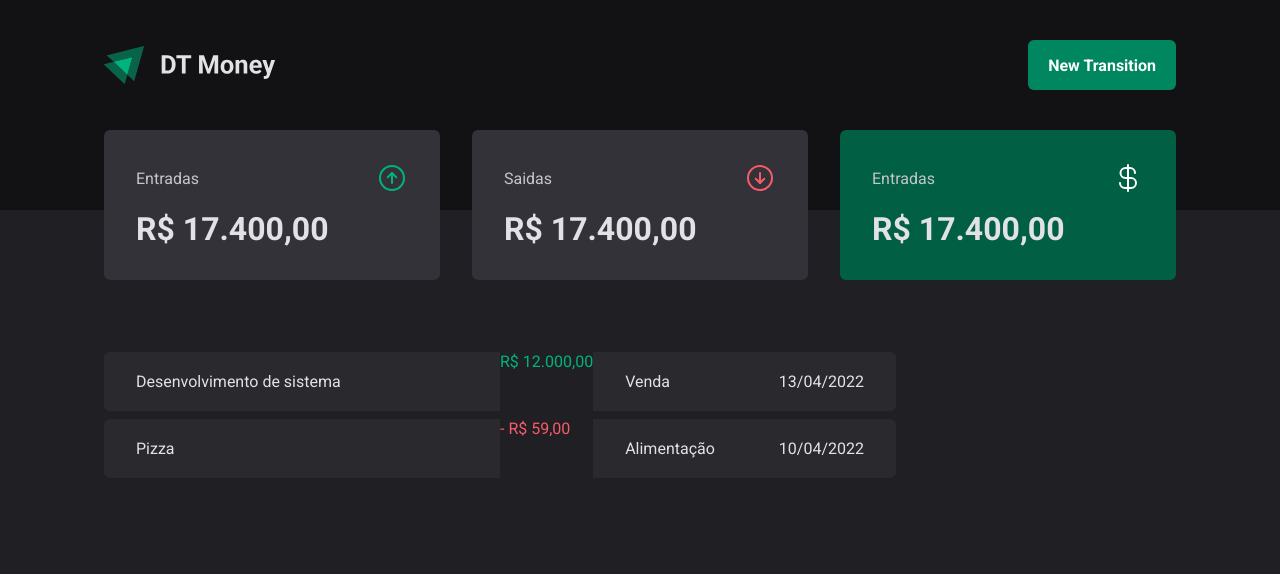
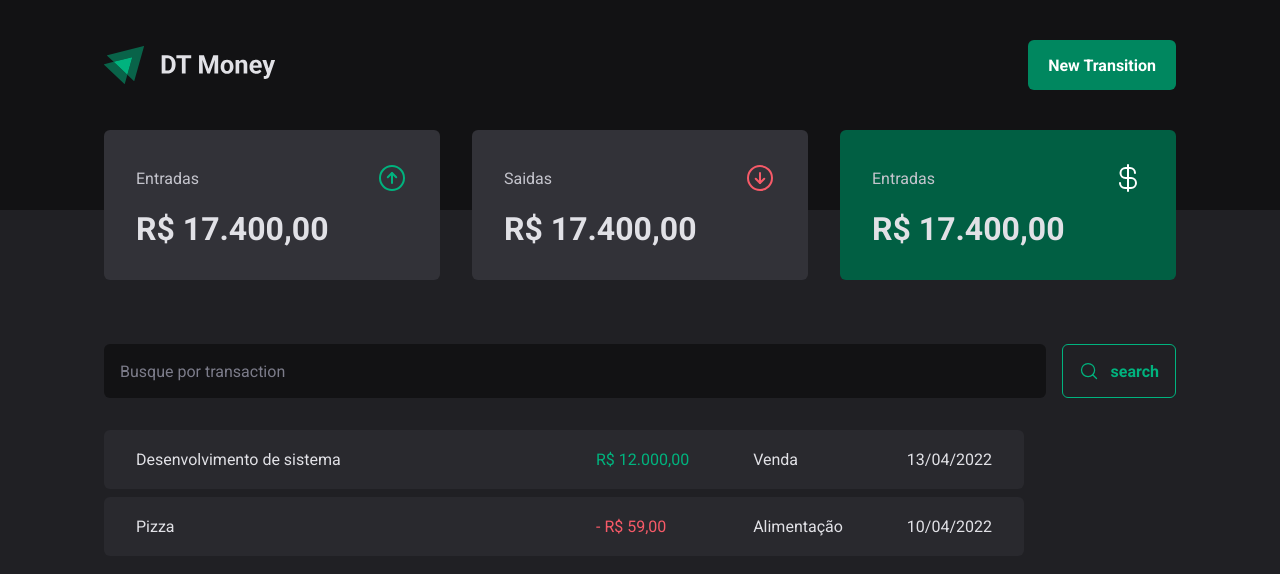
Before and after one commit to Vinicius-Holtman/dt-money-ignite, a React (Vite) app: page / in a window 1280 px wide. Shown: the top 574 px of the page. Built offline with nearby package versions, Linux system fonts and the light colour scheme.

Commit message:
Create component to search transaction

```diff
--- /dev/null
+++ b/src/pages/Transactions/components/SearchForm/index.tsx
@@ -0,0 +1,15 @@
+import { MagnifyingGlass } from "phosphor-react";
+import { SearchFormContainer } from "./styles";
+
+export function SearchForm() {
+  return (
+    <SearchFormContainer>
+      <input type="text" placeholder="Busque por transaction" />
+
+      <button>
+        <MagnifyingGlass size={20} />
+        search
+      </button>
+    </SearchFormContainer>
+  )
+}
--- /dev/null
+++ b/src/pages/Transactions/components/SearchForm/styles.ts
@@ -0,0 +1,40 @@
+import styled from "styled-components";
+
+export const SearchFormContainer = styled.form`
+  display: flex;
+  gap: 1rem;
+
+  input {
+    flex: 1;
+    border-radius: 6px;
+    border: 0;
+    background: ${props => props.theme["gray-900"]};
+    color: ${props => props.theme["gray-300"]};
+    padding: 1rem;
+
+    &::placeholder {
+      color: ${props => props.theme["gray-500"]};
+    }
+  }
+
+  button {
+    display: flex;
+    align-items: center;
+    gap: 0.75rem;
+
+    border: 0;
+    padding: 1rem;
+    background: transparent;
+    border: 1px solid ${props => props.theme["green-300"]};
+    color: ${props => props.theme["green-300"]};
+    font-weight: bold;
+    border-radius: 6px;
+
+    &:hover {
+      background: ${props => props.theme["green-500"]};;
+      border-color: ${props => props.theme["green-500"]};
+      color: ${props => props.theme.white};
+      transition: background-color 0.2s, color 0.2s, border-color 0.2s;
+    }
+  }
+`
--- a/src/pages/Transactions/index.tsx
+++ b/src/pages/Transactions/index.tsx
@@ -1,5 +1,6 @@
 import { Header } from "../../components/Header";
 import { Summary } from "../../components/Summary";
+import { SearchForm } from "./components/SearchForm";
 import { PriceHighlight, TransactionsContainer, TransactionsTable } from "./styles";
 
 export function Transactions() {
@@ -9,22 +10,27 @@
       <Summary />
 
       <TransactionsContainer>
+        <SearchForm />
         <TransactionsTable>
           <tbody>
             <tr>
               <td width="50%">Desenvolvimento de sistema</td>
+              <td>
                 <PriceHighlight variant="income">
                   R$ 12.000,00
                 </PriceHighlight>
+              </td>
               <td>Venda</td>
               <td>13/04/2022</td>
             </tr>
 
             <tr>
               <td width="50%">Pizza</td>
+              <td>
                 <PriceHighlight variant="outcome">
                   - R$ 59,00
                 </PriceHighlight>
+              </td>
               <td>Alimentação</td>
               <td>10/04/2022</td>
             </tr>
--- a/src/pages/Transactions/styles.ts
+++ b/src/pages/Transactions/styles.ts
@@ -13,7 +13,7 @@
   width: 100%;
   border-radius: separate;
   border-spacing: 0 0.5rem;
-  /* margin-top: 1.5rem; */
+  margin-top: 1.5rem;
 
   td {
     padding: 1.25rem 2rem;
```
Lines whose indentation alone changed are shown as unchanged.
